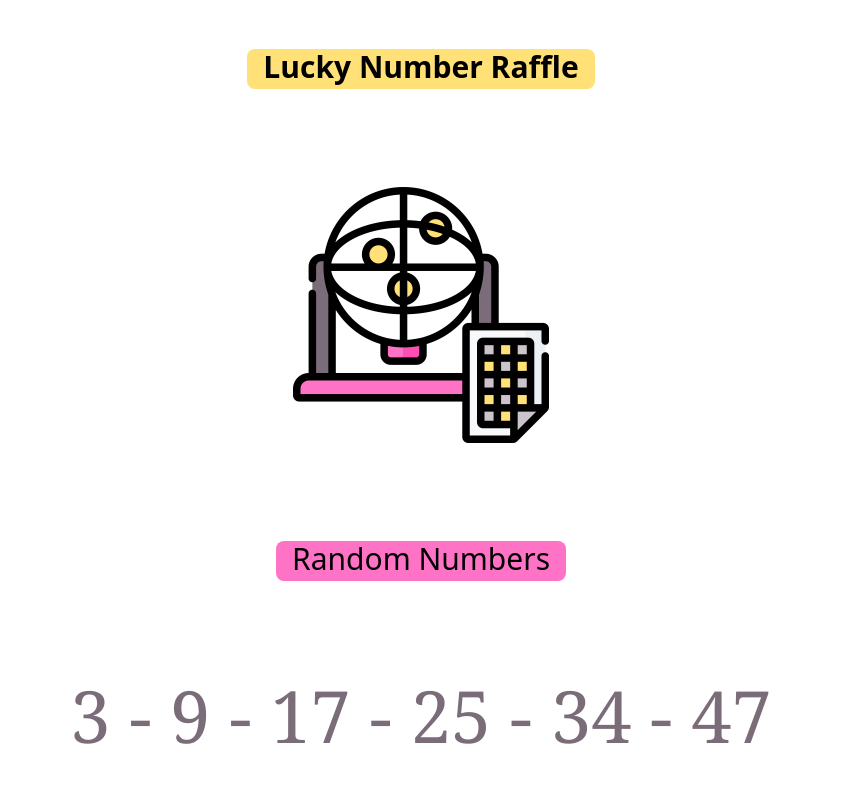
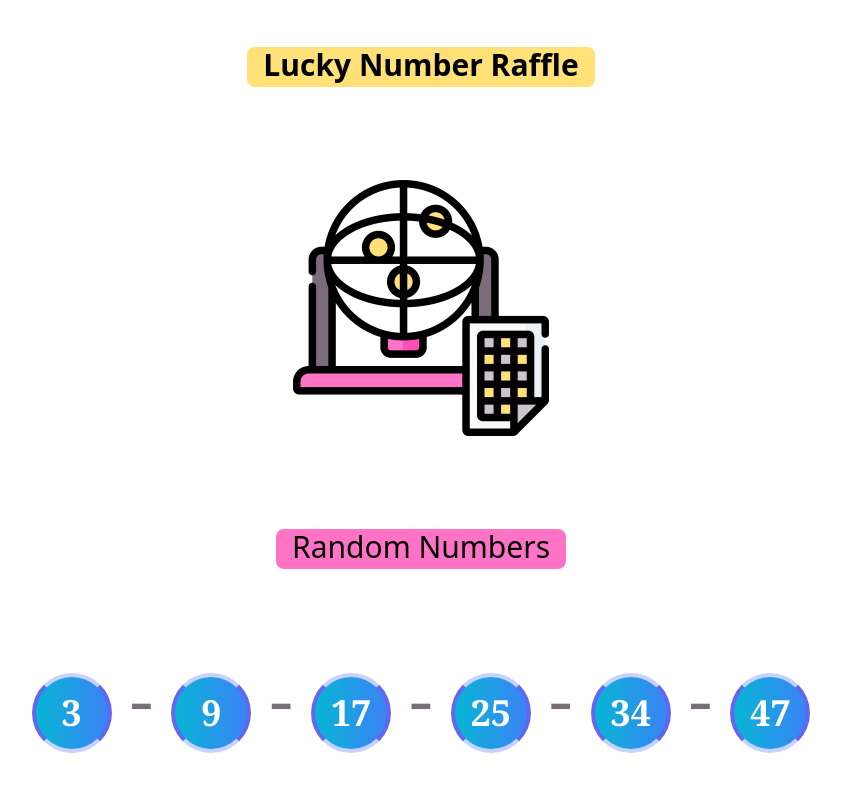
Before and after one commit to alipek-lab/RandomNumber, a website: page src/index.html in a window 1280 px wide. Both pictures are taken after a click on the button "Random Numbers". Shown: the whole page, without its empty margins (219-1060 px from the left). Drawn offline with nearby package versions, Linux system fonts and the light colour scheme.

Commit message:
update index
number tiles shaped into balls

```diff
--- a/src/index.html
+++ b/src/index.html
@@ -6,7 +6,7 @@
   <meta name="viewport" content="width=device-width, initial-scale=1.0">
   <meta name="description" content="Lucky Number Raffle"/>
 <meta name="copyright"content="alipek-lab">
-  <link href="/dist/output.css" rel="stylesheet">
+<script src="https://cdn.tailwindcss.com"></script>
   <script>
     function creat(){
         var strings=[];
@@ -20,8 +20,7 @@
         document.getElementById("numbers").innerHTML="";
         for(i=0;i<6;i++){
         if (strings[i] !== undefined) {
-          document.getElementById("numbers").innerHTML += strings[i];
-
+          document.getElementById("numbers").innerHTML +="<button class='text-4xl font-bold text-[#ffffff] w-20 h-20 item-center self-center rounded-full border-4 border-indigo-200 border-x-indigo-500 bg-gradient-to-r from-cyan-500 to-blue-500'>"+ strings[i] +"</button>";
           if (i < 5){
         document.getElementById("numbers").innerHTML += " - ";
       }
@@ -35,6 +34,7 @@
     Lucky Number Raffle
   </h1>
 
+
   <div class="gap-8 columns-1 ...">
     <img class="w-64 aspect-square ..." src="/img/raffle.png" />
 
```
Also changed, not shown: 1 other file.
